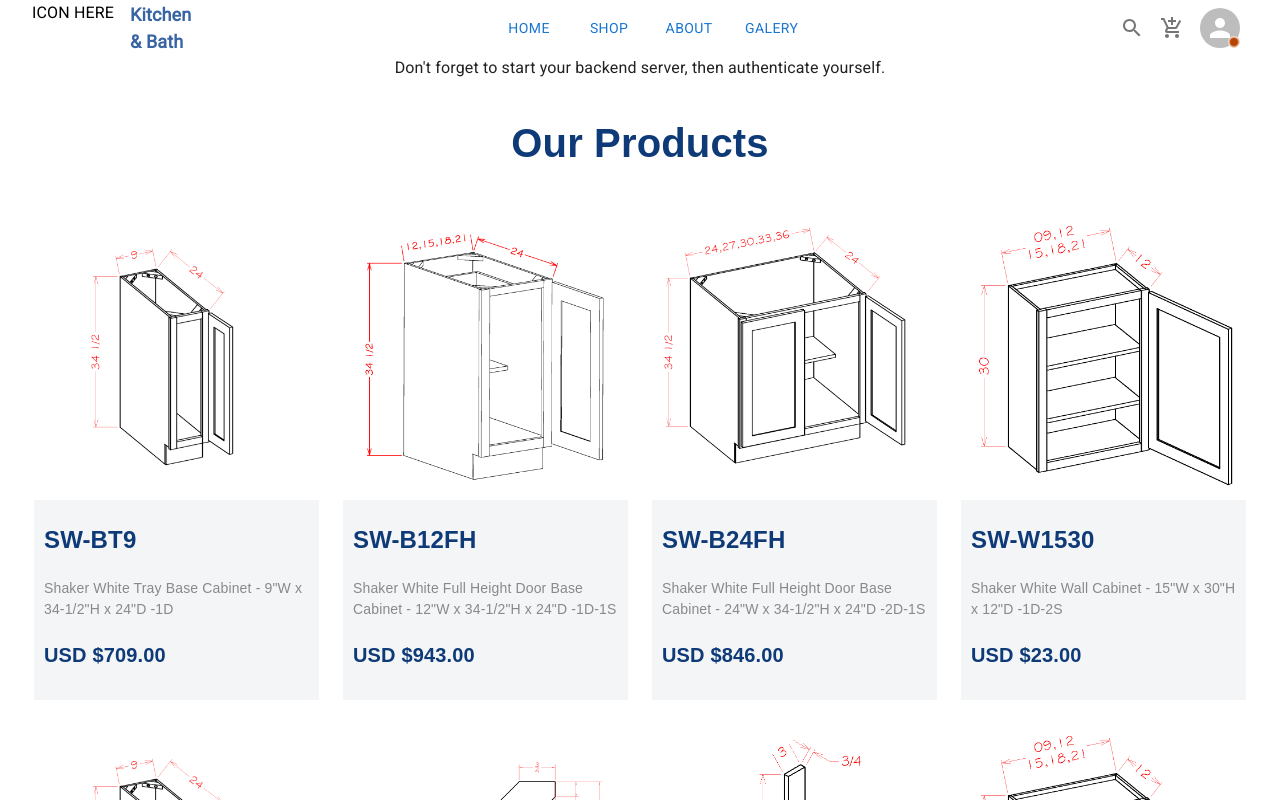
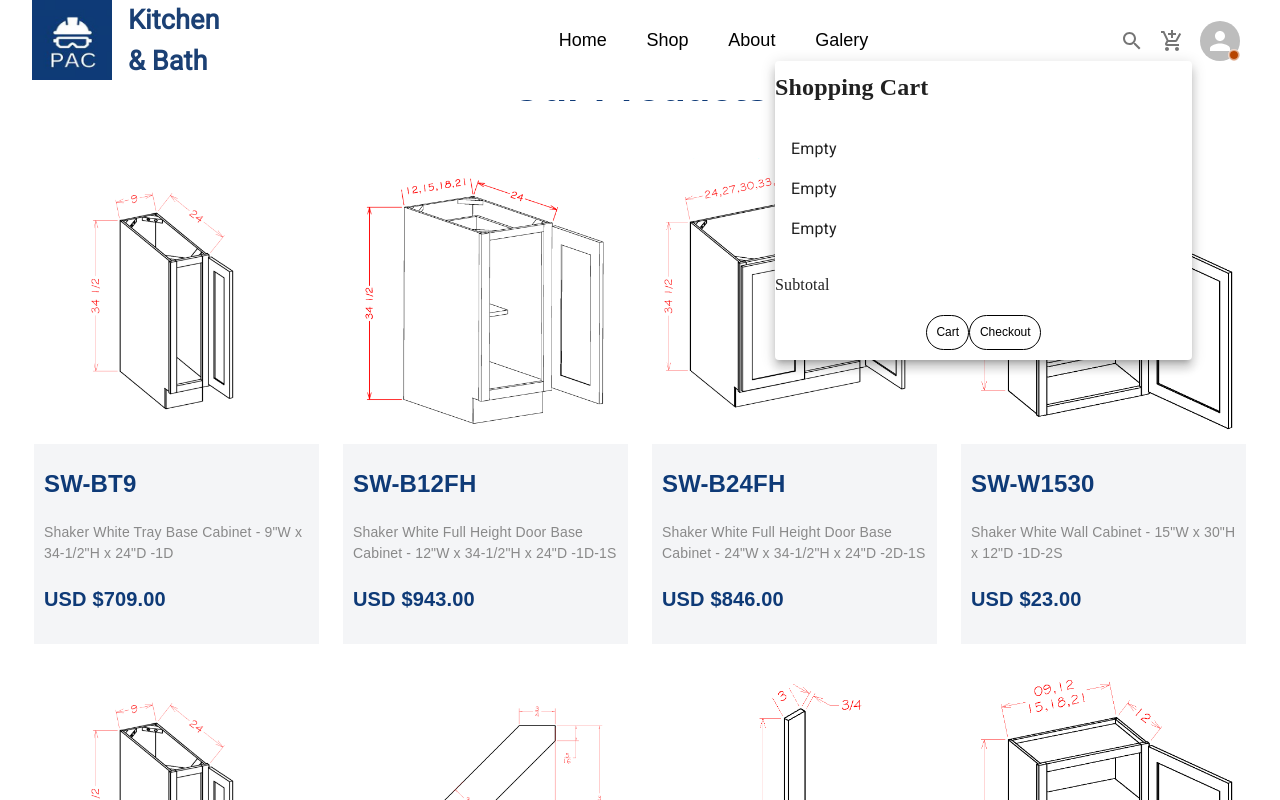
Before and after one commit to Mattynb/Cabinet-Website, a React (Create React App) app in the folder client/: page / in a window 1280 px wide. Both pictures are taken after a click on the button 1172 px from the left and 28 px from the top of the page. Shown: the top 800 px of the page. Built offline with nearby package versions, Linux system fonts and the light colour scheme; no server answers.

Commit message:
cartPopout demo

```diff
--- a/client/src/components/Footer.js
+++ b/client/src/components/Footer.js
@@ -5,30 +5,55 @@ import {
 } from '@mui/material'
 
 import style from '../styles/Nav/Footer.module.css';
+import { useState } from "react";
+import styles from '../styles/home/ContactForm.module.css';
 
 export default function Footer() {
+    const [email, setEmail] = useState('');
+    const handleSubmit = (e) => {
+        e.preventDefault();
+        // Here you can handle the form submission, e.g., sending the data to an API
+        console.log({email});
+    };
   return (
     <div className={style.footer} position='static'>
 
         <Stack direction="row" justifyContent="space-between" alignItems="center">
           <div>
-          <div class={style.bold}>Plan Ahead Constructions</div>
-          <p class={style.icon}>Kitchen & Bath</p>
-          <p class={style.gray}>50 New Salem Street,<br></br>
-          Wakefield, MA 01880, USA</p>
+            <div class={style.bold}>Plan Ahead Constructions</div>
+            <div class={style.icon}>Kitchen & Bath</div>
+            <div class={style.gray}>50 New Salem Street,<br></br>
+            Wakefield, MA 01880, USA</div>
           </div>
           <div>
-          <p class={style.gray}>Links<br/></p>
-          <Stack direction="row" spacing={2}>
-            <Button href="#">Home</Button>
-            <Button href="#">Shop</Button>
-            <Button href="#">About</Button>
-            <Button href="#">Galery</Button>
-          </Stack>
+            <div class={style.gray}>Links</div>
+            <Stack direction="row" spacing={2}>
+              <button class={style.button} href="#">Home</button>
+              <button class={style.button} href="/shop">Shop</button>
+              <button class={style.button} href="#">About</button>
+              <button class={style.button} href="#">Galery</button>
+            </Stack>
           </div>
           <div>
-          <p class={style.gray}>Newletter</p>
-          <p>_Enter Your Email Address_ <a href="#">SUBSCRIBE</a></p>
+          <div className={styles.contactContainer}>
+            <div className={styles.contactInfo}>
+              <form onSubmit={handleSubmit} className={styles.form}>
+                <label htmlFor="customer_email">
+                  <div class={style.gray}>Newsletter</div>
+                  <input
+                    style={{ display: 'block' }}
+                    type="email"
+                    value={email}
+                    id='customer_email'
+                    onChange={(e) => setEmail(e.target.value)}
+                    placeholder="Enter Your Email Address"
+                    required
+                  />
+                  <button type="submit">Subscribe</button>
+                </label>
+              </form>
+            </div>
+          </div>
           </div>
         </Stack>
         <br/>
--- a/client/src/components/Header.js
+++ b/client/src/components/Header.js
@@ -1,14 +1,14 @@
 import {Fragment, useState} from 'react'
 import {
-  AppBar,
   IconButton,
   Avatar,
   Popover,
   List,
   ListSubheader,
   ListItemButton,
-  Button,
   Stack,
+  ListItemText,
+  ListItem,
 } from '@mui/material'
 
 import OnlineIndicator from './OnlineIndicator'
@@ -17,6 +17,8 @@ import {useAuth} from '../contexts/AuthContext'
 import AddShoppingCartIcon from '@mui/icons-material/AddShoppingCart';
 import Search from '@mui/icons-material/Search';
 import style from '../styles/Nav/Header.module.css';
+import { BrowserRouter as Router, Route, Routes } from "react-router-dom";
+import Shop from "../components/ShopPage/Shop";
 
 export default function Header() {
   const {isLoggedIn, account, logout} = useAuth()
@@ -26,26 +28,35 @@ export default function Header() {
   const [authModal, setAuthModal] = useState(false)
   const [register, setRegister] = useState(false)
 
+  const [cart, setCart] = useState(false)
+
   const openPopover = (e) => {
     setPopover(true)
     setAnchorEl(e.currentTarget)
   }
-
   const closePopover = () => {
     setPopover(false)
     setAnchorEl(null)
   }
-
   const clickLogin = () => {
     setRegister(false)
     setAuthModal(true)
     closePopover()
   }
-
   const clickRegister = () => {
     setRegister(true)
     setAuthModal(true)
     closePopover()
+  }
+
+  // cart
+  const openCart = (e) => {
+    setCart(true)
+    setAnchorEl(e.currentTarget)
+  }
+  const closeCart = () => {
+    setCart(false)
+    setAnchorEl(null)
   }
 
   return (
@@ -54,25 +65,45 @@ export default function Header() {
       <Stack direction="row" justifyContent="space-between" alignItems="center">
         <div>
         <Stack direction="row" spacing={2}>
-          <p>ICON HERE</p>
+          <img src="/pac_logo.jpeg" alt="Logo" width="80" height="80"></img>
           <p class={style.icon}>Kitchen<br/> & Bath</p>
-          </Stack>
+        </Stack>
         </div>
         <div>
         <Stack direction="row" spacing={2}>
-          <Button href="#">Home</Button>
-          <Button href="#">Shop</Button>
-          <Button href="#">About</Button>
-          <Button href="#">Galery</Button>
+            <button class={style.button} href="#">Home</button>
+            <button class={style.button} path="#">Shop</button>
+            <button class={style.button} href="#">About</button>
+            <button class={style.button} href="#">Galery</button>
         </Stack>
         </div>
         <div>
         <IconButton>
           <Search />
         </IconButton>
-        <IconButton>
+        <IconButton onClick={openCart}>
           <AddShoppingCartIcon />
         </IconButton>
+        <Popover
+        anchorEl={anchorEl}
+        open={cart}
+        onClose={closeCart}
+        anchorOrigin={{vertical: 'bottom', horizontal: 'right'}}
+        transformOrigin={{vertical: 'top', horizontal: 'right'}}>
+        <List style={{minWidth: '417px'}}>
+          <div class={style.shoppingCart}>Shopping Cart</div>
+          <br/>
+          <ListItem>Empty</ListItem>
+          <ListItem>Empty</ListItem>
+          <ListItem>Empty</ListItem>
+          <br/>
+          <div class={style.subtotal}>Subtotal</div>
+        </List>
+        <div class={style.cartButtons}>
+          <button class={style.cartButton} href="#">Cart</button>
+          <button class={style.cartButton} href="#">Checkout</button>
+        </div>
+      </Popover>
 
       <IconButton onClick={openPopover}>
         <OnlineIndicator online={isLoggedIn}>
--- a/client/src/styles/Nav/Footer.module.css
+++ b/client/src/styles/Nav/Footer.module.css
@@ -1,4 +1,12 @@
   .footer {
+    /* footer */
+
+    /*position: absolute;
+    width: 1440px;
+    height: 394px;
+    left: calc(50% - 1440px/2);
+    bottom: 0px;*/
+
     width: 100% !important;
     padding: 60px ;
     padding-top: 40px;
@@ -30,6 +38,17 @@
     font-weight: bold;
   }
 
+  .button {
+    background-color: white;
+    border: none;
+    color: black;
+    font-size: medium;
+    padding: 5%;
+    text-decoration: none;
+    display: inline-block;
+    cursor: pointer;
+  }
+
   p {
     margin: 0px;
   }
--- a/client/src/styles/Nav/Header.module.css
+++ b/client/src/styles/Nav/Header.module.css
@@ -1,5 +1,12 @@
 
   .header {
+    position: absolute;
+    width: 1440px;
+    height: 100px;
+    left: 0px;
+    top: 0px;
+    bottom: 0px;
+
     width: 100% !important;
     padding: 0 2rem !important;
     background-color: white !important;
@@ -12,8 +19,8 @@
   }
 
   .icon {
-    color: rgb(56, 100, 163);
-    font-size: large;
+    color: rgb(27, 64, 116);
+    font-size: 27px;
     font-weight: bold;
 
   }
@@ -27,6 +34,88 @@
     font-weight: bold;
   }
 
+  .button {
+    background-color: white;
+    border: none;
+    color: black;
+    font-size: 18px;
+    padding: 5%;
+    text-decoration: none;
+    display: inline-block;
+    cursor: pointer;
+  }
+
+  .cartButton {
+
+    width: Hug (87px)px;
+    height: Hug (30px)px;
+
+    padding: 6px 30px 6px 30px;
+    gap: 10px;
+
+    border: 1px solid black;
+    opacity: 0px;
+    background-color: white;
+    border-radius: 50px;
+
+    padding: 6px, 30px, 6px, 30px;
+    color: black;
+    font-size: 12px;
+    padding: 5%;
+    text-decoration: none;
+    display: inline-block;
+    cursor: pointer;
+
+  }
+
+
+  .cartButtons {
+    margin: auto;
+    width: 50%;
+    border: 3px;
+    padding: 10px;
+    text-align: center;
+    align-items: stretch !important;
+    justify-content: space-between !important;
+
+  }
+
+  .shoppingCart {
+    font-family: Poppins;
+    font-size: 24px;
+    font-weight: 600;
+    line-height: 36px;
+    text-align: left;
+  }
+
+  .subtotal {
+    font-family: Poppins;
+    font-size: 16px;
+    font-weight: 400;
+    line-height: 24px;
+    text-align: left;
+
+  }
+
+
   p {
     margin: 0px;
   }
+
+  /* Frame 168 */
+
+/* Auto layout */
+.frame {
+    display: flex;
+    flex-direction: row;
+    align-items: center;
+    padding: 0px;
+    gap: 5px;
+
+    position: absolute;
+    width: 205px;
+    height: 74px;
+    left: calc(50% - 205px/2 - 573.5px);
+    bottom: 14.5px;
+}
+  /* Header */
```
Also changed, not shown: client/public/pac_logo.jpeg (added).
